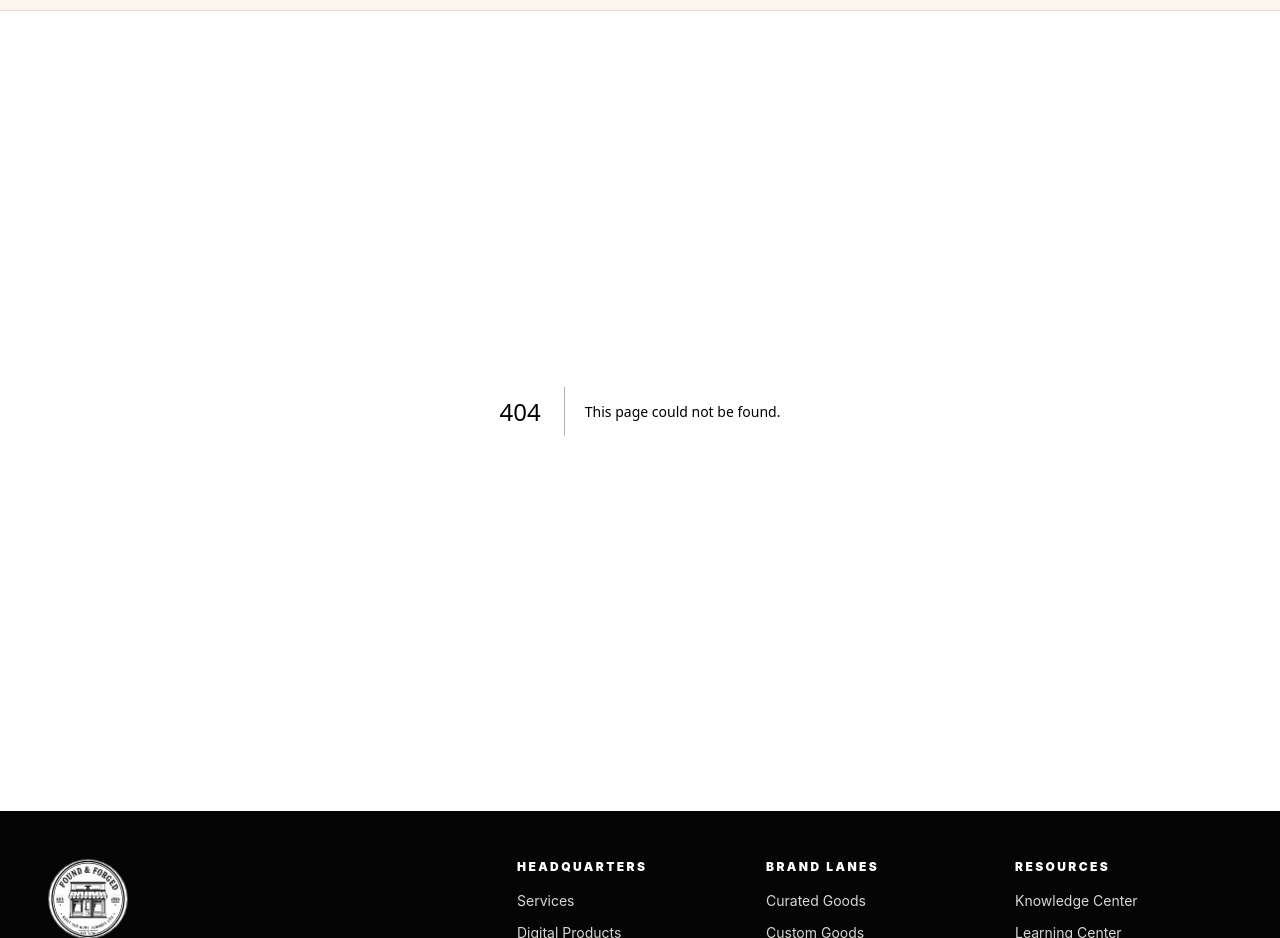
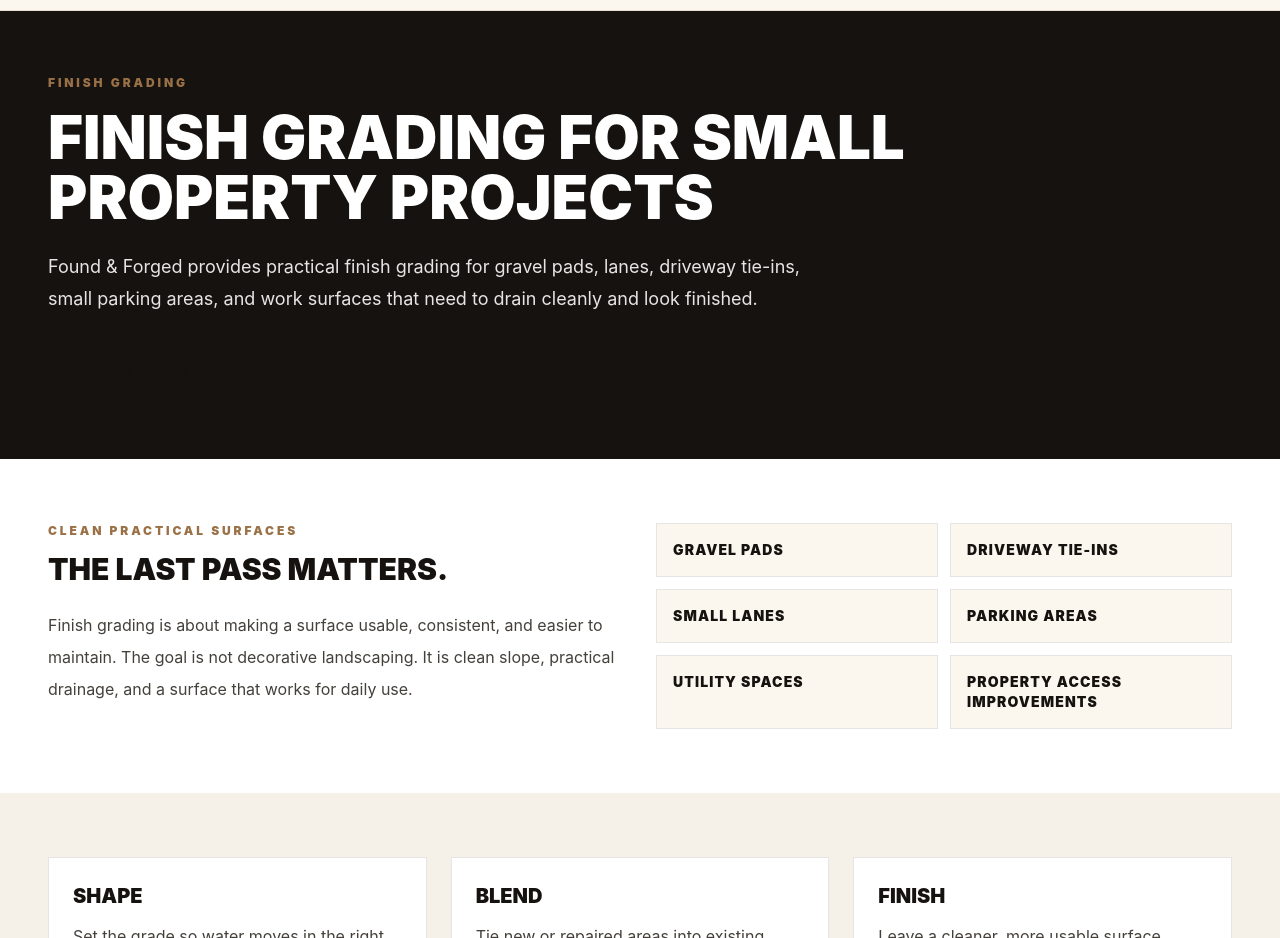
Before and after one commit to barrell1996/Found-ForgedWebsite, a Next.js app: page /finish-grading in a window 1280 px wide. Before the commit this address had no page. Shown: the part 94-1032 px from the top of the page. Built offline with nearby package versions, Linux system fonts and the light colour scheme.

Commit message:
Add finish grading service page

```diff
--- /dev/null
+++ b/app/finish-grading/page.tsx
@@ -0,0 +1,23 @@
+import type { Metadata } from "next";
+import Link from "next/link";
+
+const projects = ["Gravel pads", "Driveway tie-ins", "Small lanes", "Parking areas", "Utility spaces", "Property access improvements"];
+
+export const metadata: Metadata = {
+  title: "Finish Grading Services in Western Ohio",
+  description: "Finish grading for gravel pads, lanes, driveway tie-ins, small parking areas, and practical property improvements in western Ohio.",
+  openGraph: { title: "Finish Grading in Western Ohio | Found & Forged", description: "Fine-grade small property surfaces, gravel pads, driveways, and access areas for cleaner drainage and better usability." }
+};
+
+export default function FinishGradingPage() {
+  const schema = { "@context": "https://schema.org", "@type": "Service", name: "Finish Grading", provider: { "@type": "LocalBusiness", name: "Found & Forged Property Services" }, areaServed: "Western Ohio", serviceType: "Finish grading for small property projects", url: "https://foundforgedco.com/finish-grading" };
+  return (
+    <>
+      <script type="application/ld+json" dangerouslySetInnerHTML={{ __html: JSON.stringify(schema) }} />
+      <section className="section-pad bg-[#15120f] text-white"><div className="container-tight"><p className="eyebrow text-[#d4b07b]">Finish Grading</p><h1 className="mt-4 max-w-4xl text-4xl font-black uppercase leading-tight sm:text-6xl">Finish Grading for Small Property Projects</h1><p className="mt-6 max-w-3xl text-lg leading-8 text-stone-200">Found & Forged provides practical finish grading for gravel pads, lanes, driveway tie-ins, small parking areas, and work surfaces that need to drain cleanly and look finished.</p><Link href="/contact" className="button-secondary mt-8 border-white bg-white text-[#15120f] hover:bg-transparent hover:text-white">Request Finish Grading</Link></div></section>
+      <section className="section-pad bg-white"><div className="container-tight grid gap-8 lg:grid-cols-2"><div><p className="eyebrow">Clean practical surfaces</p><h2 className="mt-3 text-3xl font-black uppercase leading-tight text-[#15120f]">The last pass matters.</h2><p className="mt-5 leading-8 text-stone-700">Finish grading is about making a surface usable, consistent, and easier to maintain. The goal is not decorative landscaping. It is clean slope, practical drainage, and a surface that works for daily use.</p></div><div className="grid gap-3 sm:grid-cols-2">{projects.map((item) => <div key={item} className="border border-stone-200 bg-[#fbf7ef] p-4 text-sm font-black uppercase tracking-[0.08em]">{item}</div>)}</div></div></section>
+      <section className="section-pad bg-[#f6f1e8]"><div className="container-tight grid gap-6 md:grid-cols-3">{[["Shape", "Set the grade so water moves in the right direction."], ["Blend", "Tie new or repaired areas into existing driveways, lanes, pads, or edges."], ["Finish", "Leave a cleaner, more usable surface suited to the property." ]].map(([title, text]) => <div key={title} className="border border-stone-200 bg-white p-6"><h2 className="text-xl font-black uppercase">{title}</h2><p className="mt-3 leading-7 text-stone-700">{text}</p></div>)}</div></section>
+      <section className="section-pad bg-white"><div className="container-tight border border-stone-200 bg-[#15120f] p-6 text-white"><h2 className="text-2xl font-black uppercase">Need a small area graded cleanly?</h2><p className="mt-2 text-stone-200">Send photos and explain how you use the area so the estimate matches the real property need.</p><Link href="/contact" className="button-secondary mt-5 border-white bg-white text-[#15120f] hover:bg-transparent hover:text-white">Request an Estimate</Link></div></section>
+    </>
+  );
+}
```
